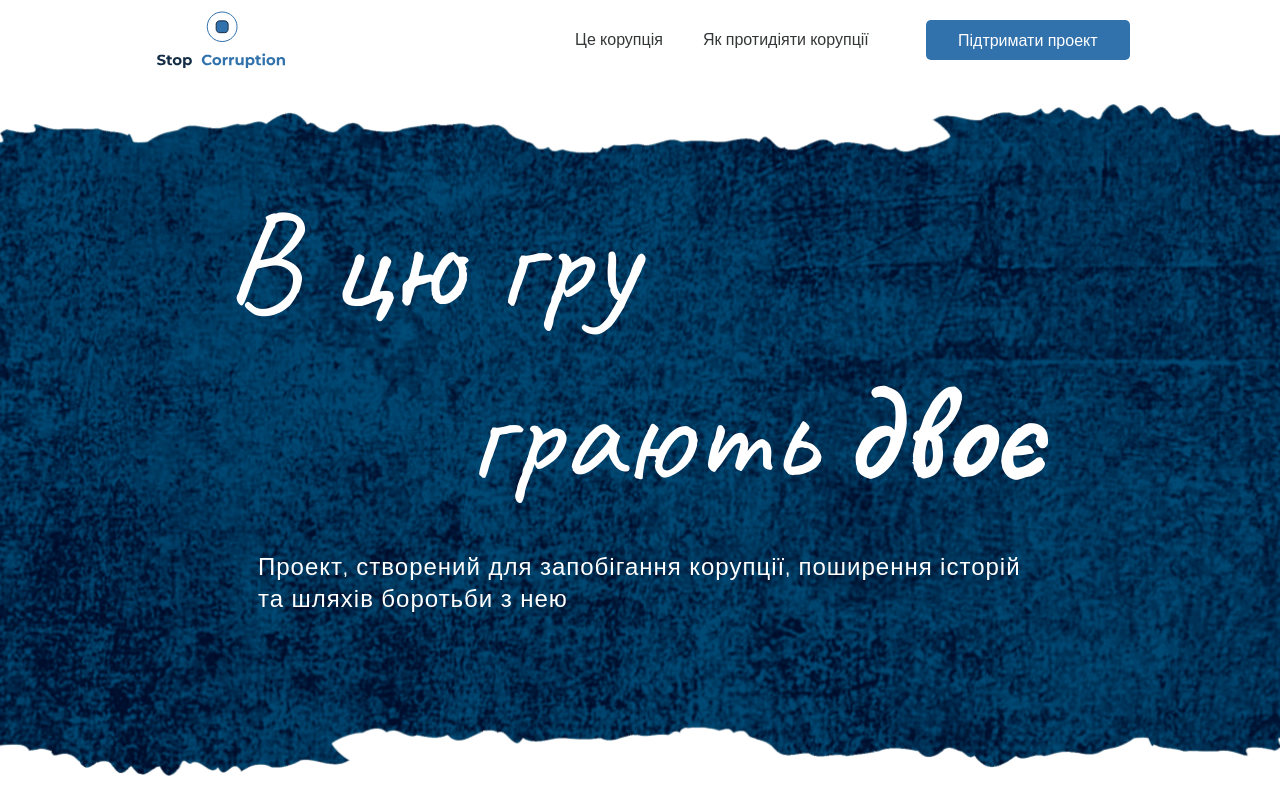
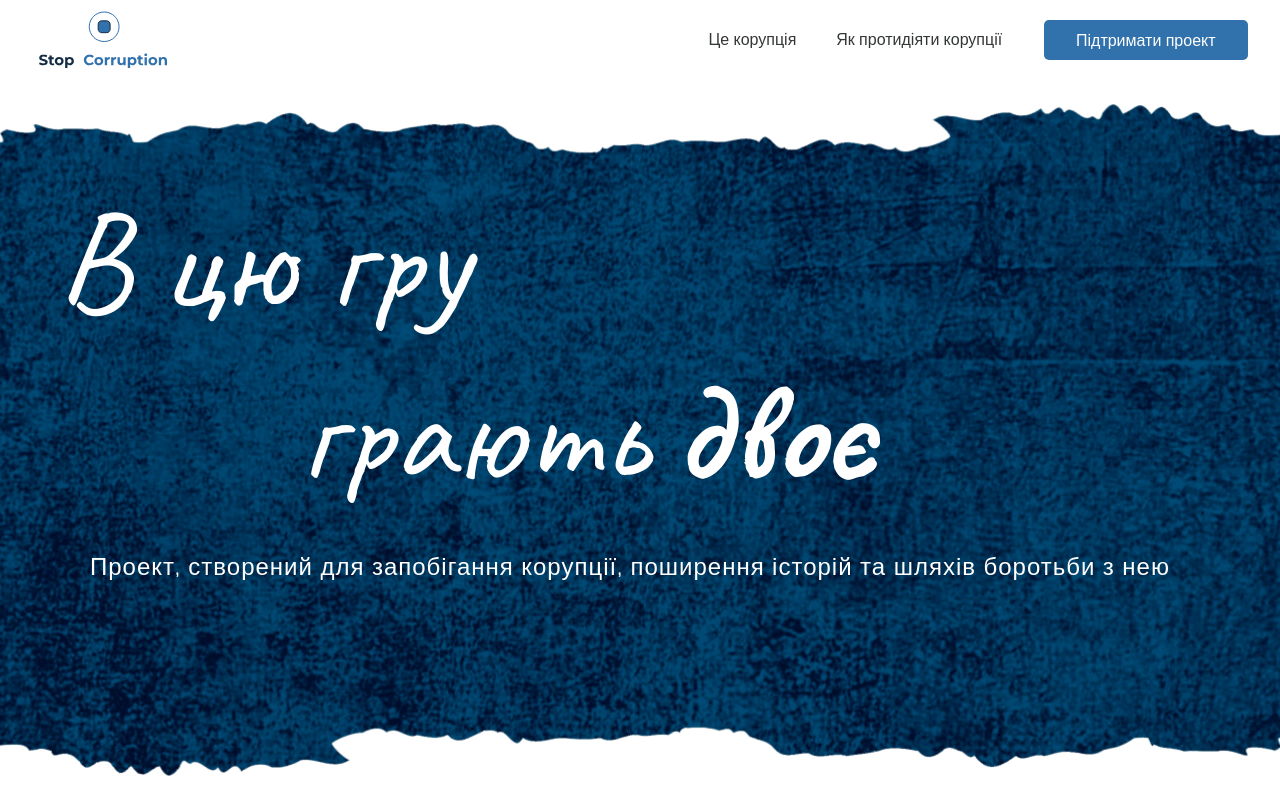
Before and after one commit to baza-trainee/antiCorruption, a React (Vite) app: page / in a window 1280 px wide. Shown: the top 800 px of the page. Built offline with nearby package versions, Linux system fonts and the light colour scheme.

Commit message:
fix/fix width and paddings of grid-container

```diff
--- a/src/styles/styles.scss
+++ b/src/styles/styles.scss
@@ -16,29 +16,35 @@ html {
 }
 
 .grid-container {
+  width: 100%;
+  padding-left: 16px;
+  padding-right: 16px;
   margin: 0 auto;
-  width: 100%;
   display: grid;
   grid-gap: $sm;
 
-  @media (min-width: $mobile-width) {
-    max-width: $max-width-mobile;
+  @media (min-width: $max-width-mobile) {
+    // width: $max-width-mobile;
     grid-template-columns: repeat($mobile-columns, 1fr);
     grid-gap: $xl-2;
-    margin: 0 auto;
+
   }
 
-  @media (min-width: $tablet-width) {
-    max-width: $max-width-tablet;
+  @media (min-width: $max-width-tablet) {
+    // width: $max-width-tablet;
+    padding-left: 32px;
+    padding-right: 32px;
     grid-template-columns: repeat($tablet-columns, 1fr);
     grid-gap: $lg;
-    margin: 0 auto;
+
   }
 
 
-  @media (min-width: $desktop-width) {
+  @media (min-width: $max-width-desktop) {
     max-width: $max-width-desktop;
+    padding-left: 150px;
+    padding-right: 150px;
     grid-template-columns: repeat($desktop-columns, 1fr);
-    margin: 0 auto;
+
   }
 }
```
